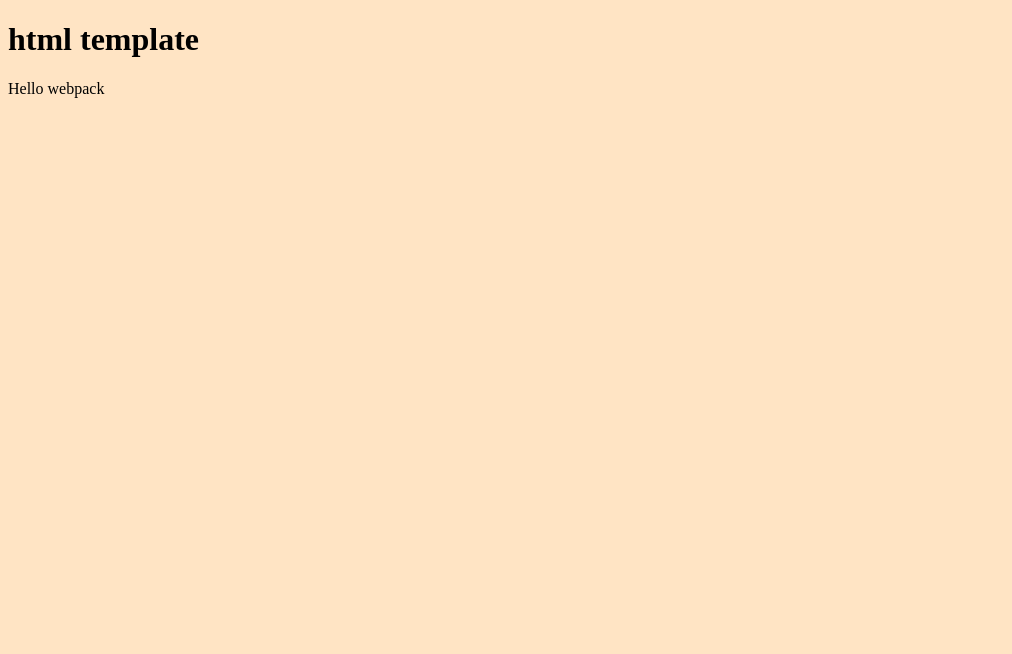
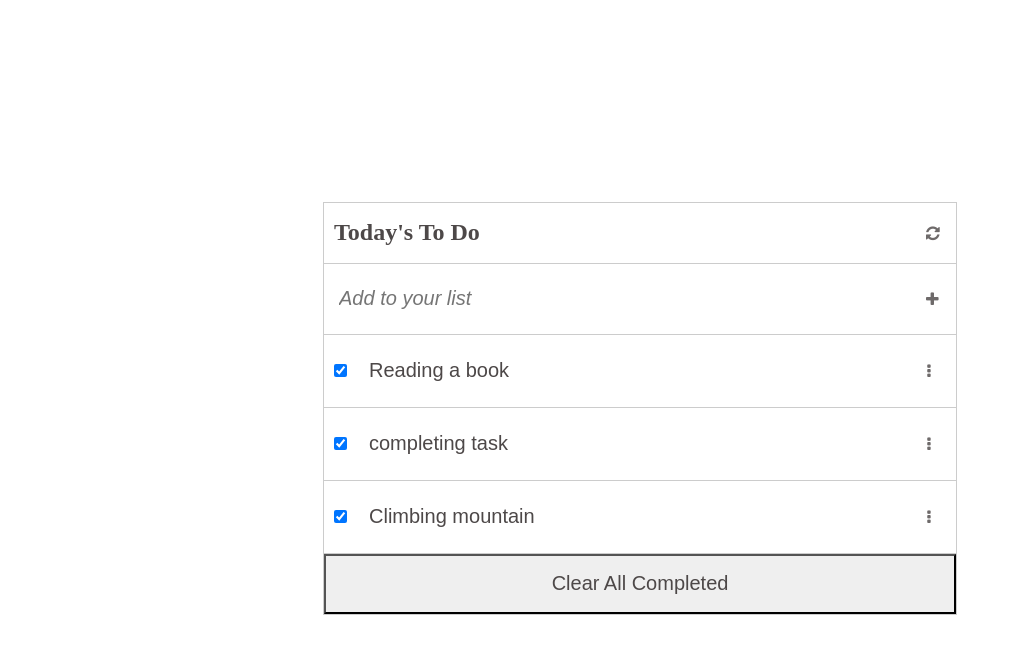
Before and after one commit to shadabwahidullah/toDoList, a website built with webpack: page src/index.html in a window 1280 px wide. Shown: the whole page, without its empty margins (0-1012 px from the left). Built offline with nearby package versions, Linux system fonts and the light colour scheme.

Commit message:
Design To do list

```diff
--- a/src/index.html
+++ b/src/index.html
@@ -1,12 +1,33 @@
 <!DOCTYPE html>
 <html lang="en">
-<head>
-    <meta charset="UTF-8">
-    <meta http-equiv="X-UA-Compatible" content="IE=edge">
-    <meta name="viewport" content="width=device-width, initial-scale=1.0">
-    <title>New Project with a html template</title>
-</head>
-<body>
-    <h1>html template</h1>
-</body>
+  <head>
+    <meta charset="UTF-8" />
+    <meta http-equiv="X-UA-Compatible" content="IE=edge" />
+    <meta name="viewport" content="width=device-width, initial-scale=1.0" />
+    <title>To Do List</title>
+    <link
+      rel="stylesheet"
+      href="https://cdnjs.cloudflare.com/ajax/libs/font-awesome/4.7.0/css/font-awesome.min.css"
+    />
+  </head>
+  <body>
+    <div class="container flex-h">
+      <div class="list flex-h">
+        <div class="title flex-space-between">
+          <h2 class="margin">Today's To Do</h2>
+          <i class="fa fa-refresh fa-x"></i>
+        </div>
+        <div class="flex-space-between">
+          <input
+            class="text"
+            placeholder="Add to your list"
+            type="text"
+            name=""
+            id="newTask"
+          />
+          <i class="fa fa-plus fa-x"></i>
+        </div>
+      </div>
+    </div>
+  </body>
 </html>
--- a/src/index.js
+++ b/src/index.js
@@ -1,13 +1,50 @@
-import _ from 'lodash';
-import './style.css';
+import _, { divide } from "lodash";
+import "./style.css";
 
-function component() {
-  const element = document.createElement('div');
+const toDoTasks = [
+  { desc: "Reading a book", completed: true, index: 1 },
+  { desc: "completing task", completed: true, index: 2 },
+  { desc: "Climbing mountain", completed: true, index: 3 },
+];
+const tasks = document.querySelector('.list');
 
-  // Lodash, now imported by this script
-  element.innerHTML = _.join(['Hello', 'webpack'], ' ');
+toDoTasks.forEach((e) => {
+  createTask(e);
+});
 
-  return element;
+addButton();
+
+function addButton() {
+  const btn = document.createElement('button');
+  btn.classList.add('button');
+  btn.innerHTML = 'Clear All Completed'
+  tasks.appendChild(btn);
 }
 
-document.body.appendChild(component());
+function createTask(e) {
+  const wrapper = document.createElement('div');
+  wrapper.classList.add('list-item', 'flex-space-between');
+
+  const element = document.createElement("div");
+  element.id = e.index;
+  element.classList.add('flex');
+
+  const checkBox = document.createElement('input');
+  checkBox.type = 'checkbox';
+  checkBox.classList.add('margin');
+  checkBox.checked = e.completed;
+
+  const task = document.createElement('input');
+  task.type = 'text';
+  task.classList.add('text','margin');
+  task.value = e.desc;
+  task.readOnly = true;
+
+  const more = document.createElement('i');
+  more.classList.add('fa','fa-ellipsis-v','fa-v');
+
+  element.append(checkBox,task);
+  wrapper.append(element,more);
+
+  tasks.appendChild(wrapper);
+}
--- a/src/style.css
+++ b/src/style.css
@@ -1,3 +1,71 @@
 body {
-  background-color: bisque;
+  color: rgb(77, 72, 72);
 }
+
+.container {
+  height: 100vh;
+}
+.title{
+  height: 60px;
+}
+.list {
+  border: 1px solid #ccc;
+  width: 50%;
+}
+.flex{
+  display: flex;
+  align-items: center;
+  width: 100%;
+}
+.flex-space-between {
+  display: flex;
+  align-items: center;
+  justify-content: space-between;
+  width: 100%;
+  border-bottom: 1px solid #ccc;
+}
+
+.margin {
+  margin: 10px;
+}
+
+.flex-h {
+  display: flex;
+  flex-direction: column;
+  justify-content: center;
+  align-items: center;
+}
+
+.text {
+  background: none;
+  border: none;
+  height: 50px;
+  font-size: 20px;
+  color: rgb(77, 72, 72);
+}
+
+.text:focus-visible {
+  background: none;
+  border: none;
+  outline: none;
+  appearance: none;
+}
+.button {
+  width: 100%;
+  height: 60px;
+  border-radius: 0;
+  font-size: 20px;
+  color: rgb(77, 72, 72);
+}
+
+#newTask{
+  padding: 10px 15px;
+  font-style: italic;
+}
+.fa{
+  width: 30px;
+  height: 50px;
+  color: rgb(110, 106, 106);
+  display: flex;
+  align-items: center;
+}
```
